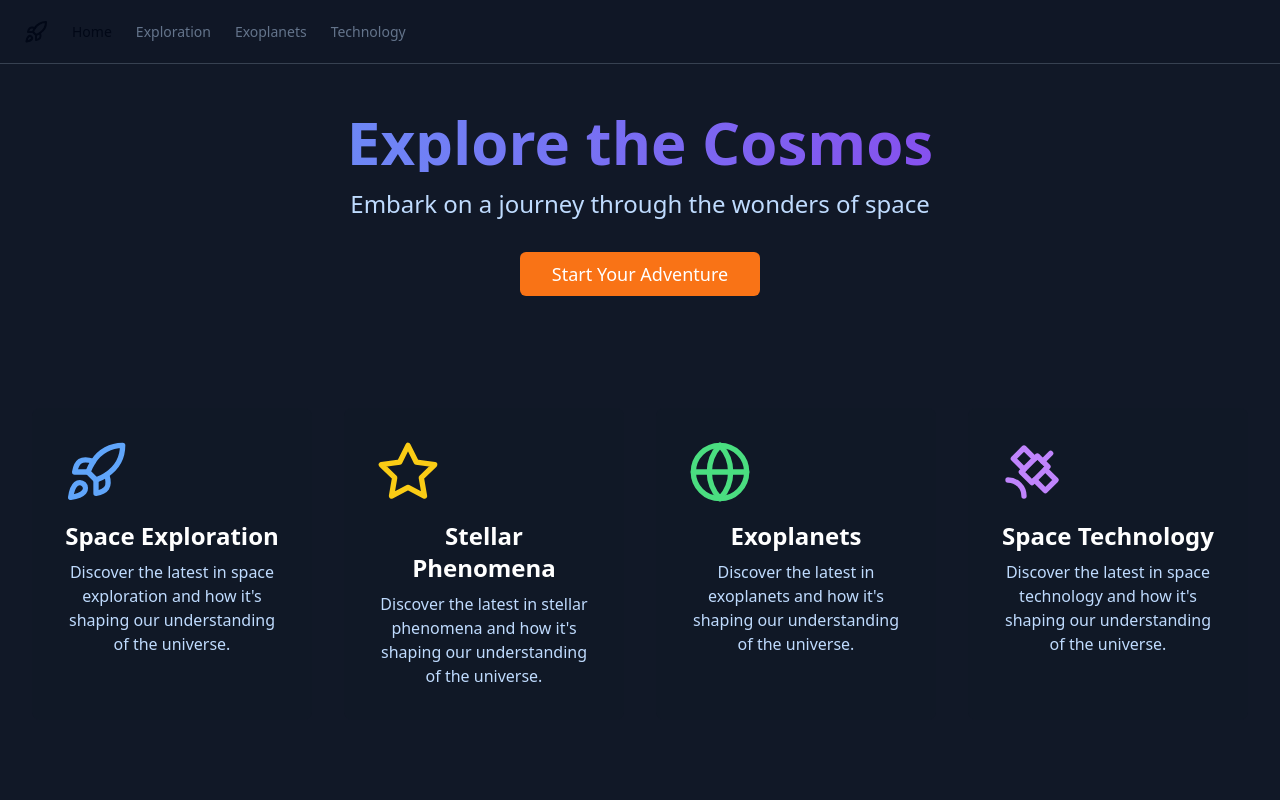
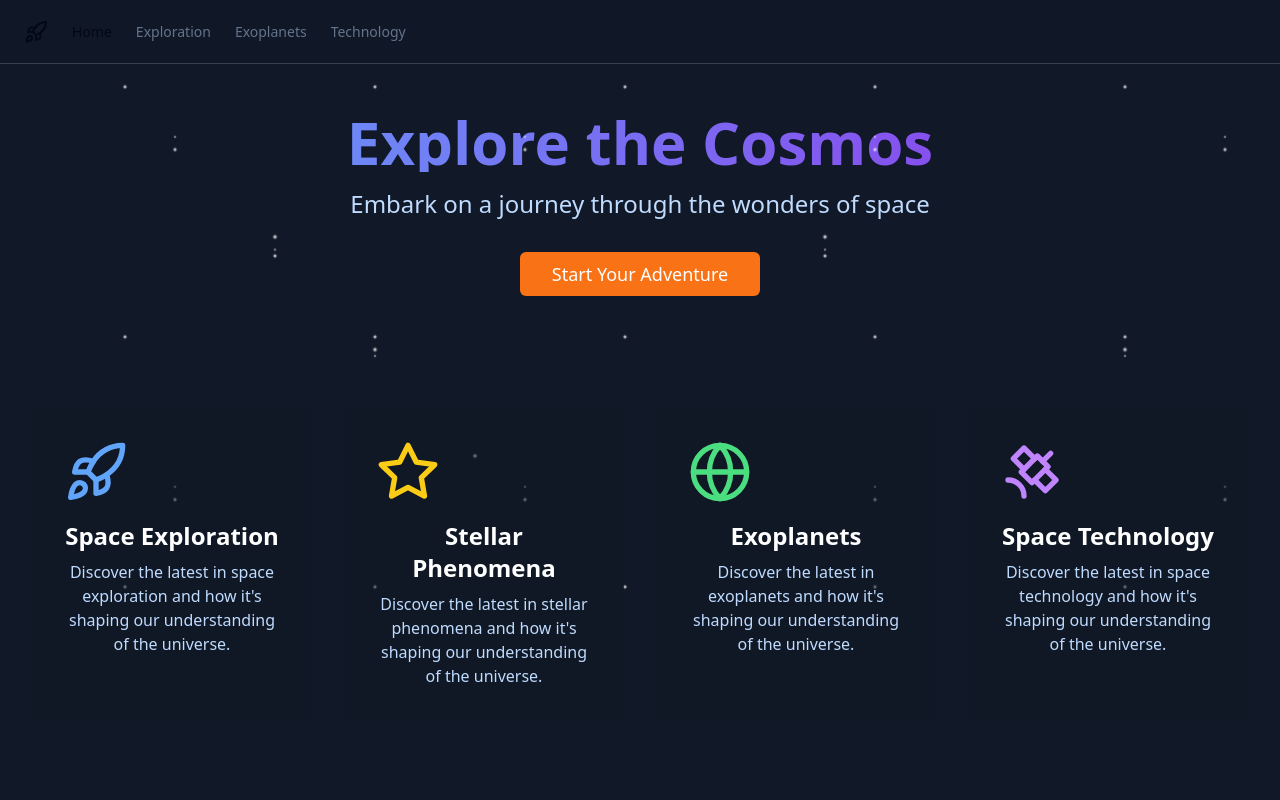
Before and after one commit to GPT-Engineer-App/cosmic-wonderland, a React (Vite) app: page / in a window 1280 px wide. Shown: the top 800 px of the page. Built offline with nearby package versions, Linux system fonts and the light colour scheme.

Commit message:
GPT Engineer Update [skip gpt_engineer]

```diff
--- a/src/components/TwinklingStars.jsx
+++ b/src/components/TwinklingStars.jsx
@@ -2,7 +2,7 @@ import React from 'react';
 
 const TwinklingStars = () => {
   return (
-    <div className="stars">
+    <div className="stars fixed inset-0 pointer-events-none">
       <div className="small"></div>
       <div className="medium"></div>
       <div className="big"></div>
--- a/src/index.css
+++ b/src/index.css
@@ -77,13 +77,7 @@
 
 @layer components {
   .stars {
-    position: fixed;
-    top: 0;
-    left: 0;
-    width: 100%;
-    height: 100%;
-    pointer-events: none;
-    z-index: -1;
+    z-index: 0;
   }
 
   .stars > div {
@@ -92,9 +86,9 @@
     height: 100%;
     animation: twinkle var(--duration) linear infinite;
     background-image:
-      radial-gradient(white, rgba(255,255,255,.2) 2px, transparent 2px),
-      radial-gradient(white, rgba(255,255,255,.15) 1px, transparent 1px),
-      radial-gradient(white, rgba(255,255,255,.1) 2px, transparent 2px);
+      radial-gradient(white, rgba(255,255,255,.2) 2px, transparent 3px),
+      radial-gradient(white, rgba(255,255,255,.15) 1px, transparent 2px),
+      radial-gradient(white, rgba(255,255,255,.1) 2px, transparent 3px);
     background-repeat: repeat;
   }
 
```
